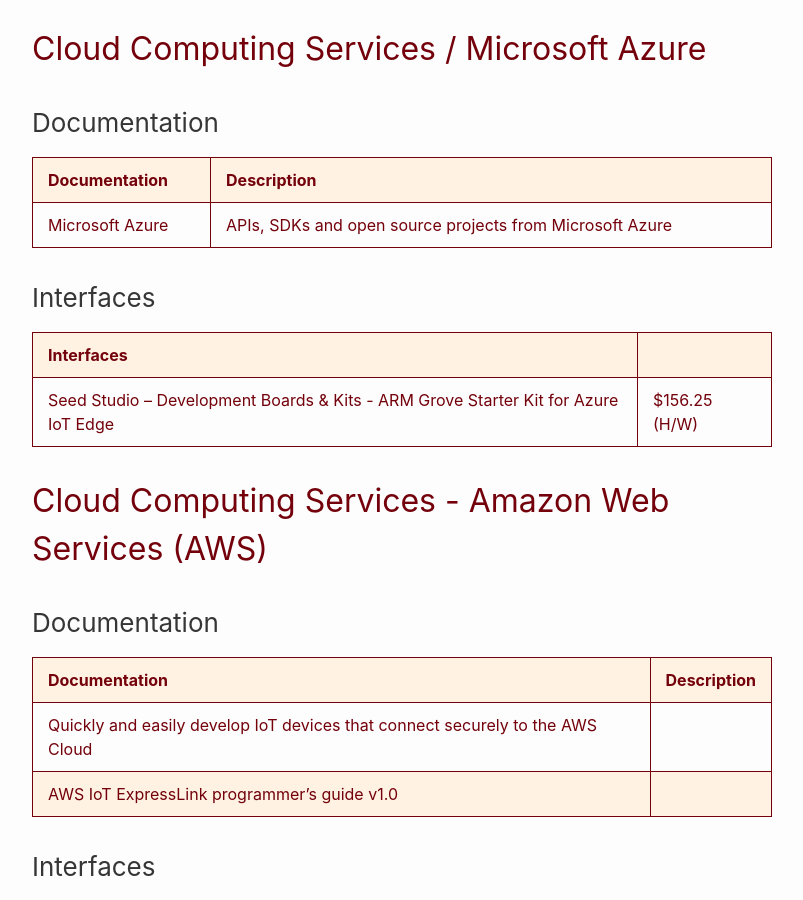
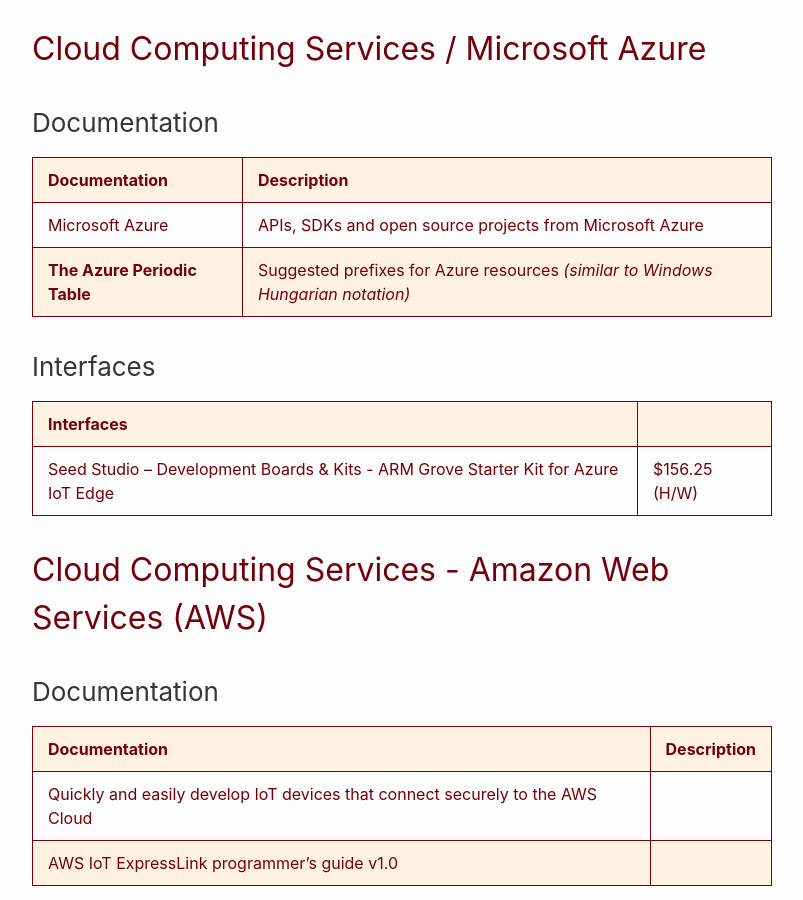
Before and after one commit to RalphHightower/RalphHightower, a Jekyll site: the page built from CloudComputing.md, in a window 1280 px wide and 900 px high, scrolled down 992 px. Shown: the whole window, without its empty margins (238-1041 px from the left). Built offline with Jekyll 4.4.1, drawn with Linux system fonts in a browser that asks for light colours; our own code applies the rules of GitHub Pages for plain Markdown files.

Commit message:
[docs](doc): added Azure Periodic Table

```diff
--- a/CloudComputing.md
+++ b/CloudComputing.md
@@ -7,6 +7,7 @@
 | Documentation | Description |
 |---|---|
 | [Microsoft Azure](https://github.com/Azure) | APIs, SDKs and open source projects from Microsoft Azure |
+| **[The Azure Periodic Table](https://azure-periodic-table.onwardplatforms.com/ )** | Suggested prefixes for Azure resources *(similar to Windows Hungarian notation)* |
 
 ### Interfaces
 
```
